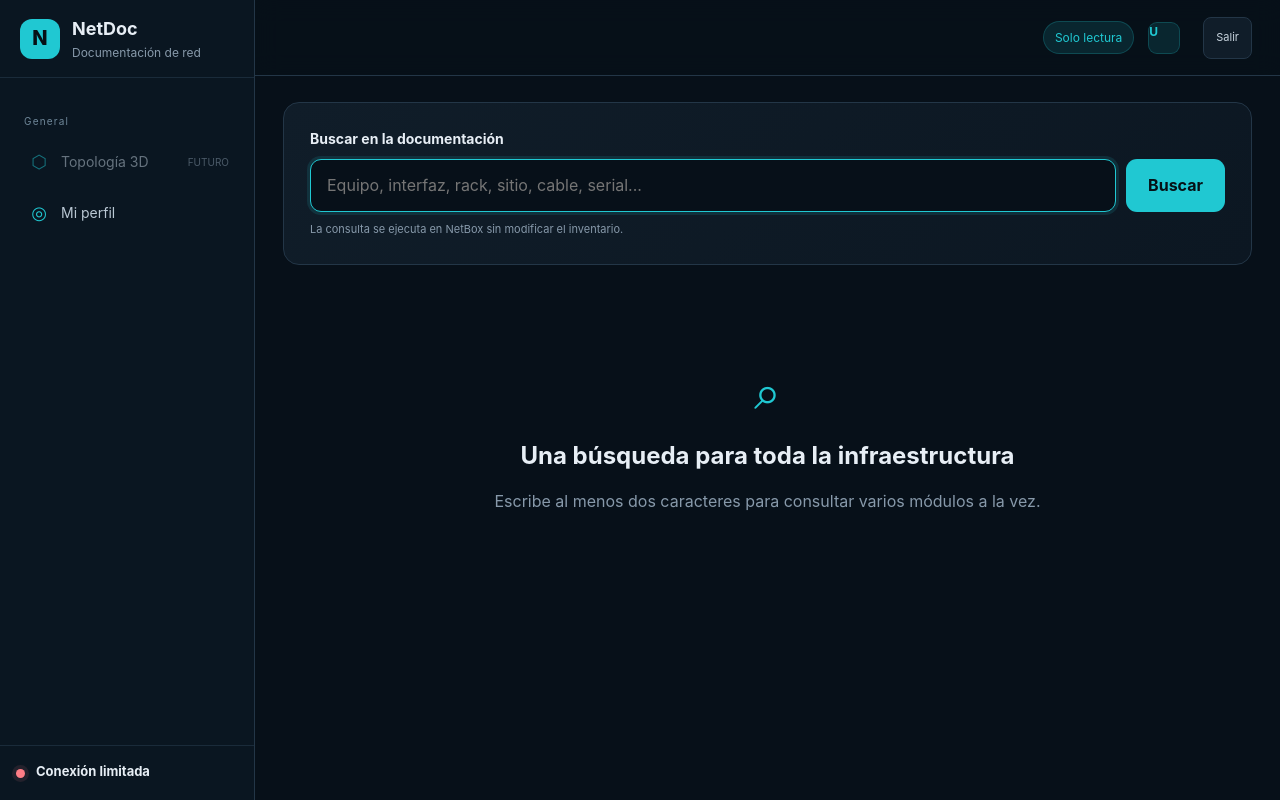
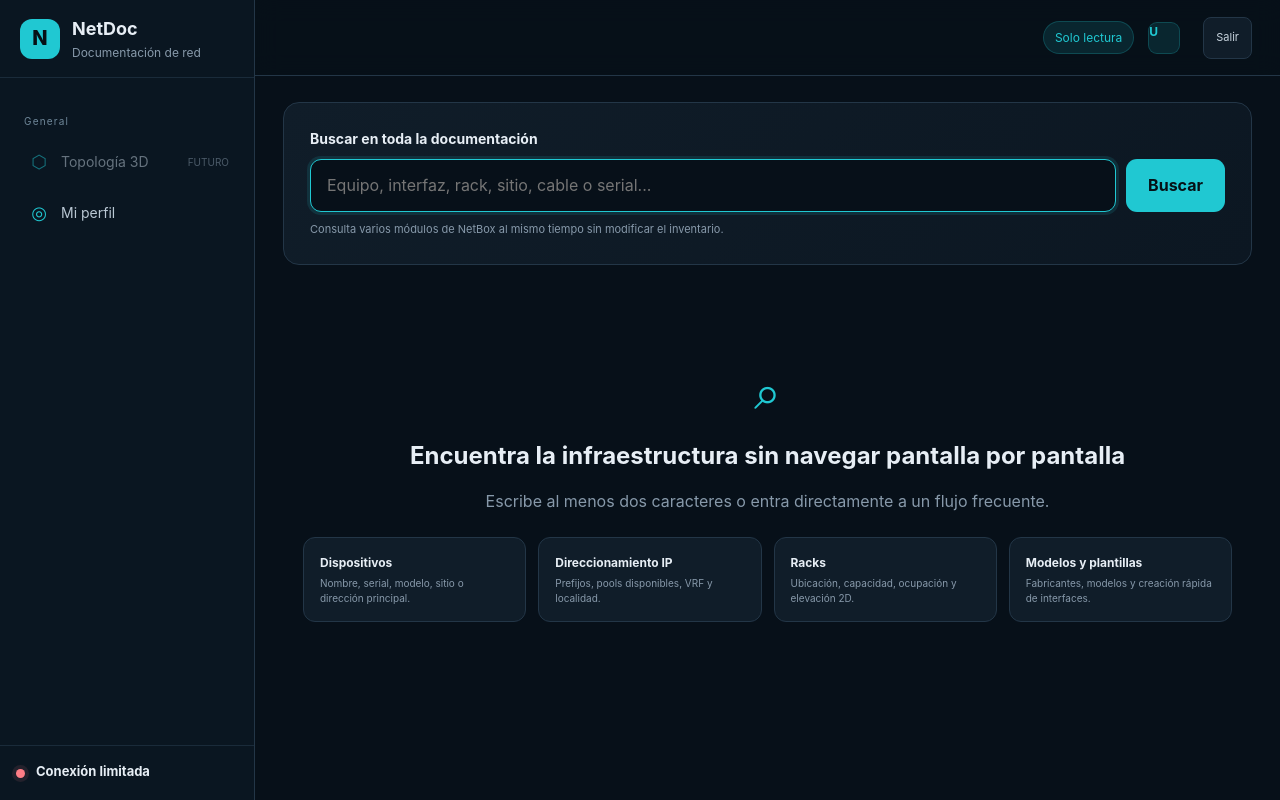
Before and after one commit to tito9903-byte/netdoc, a Python web app: template app/templates/search.html in a window 1280 px wide. Run offline with Jinja, Linux system fonts and the light colour scheme; the template is opened without the code that fills it, so the values that code supplies are empty.

Commit message:
style: improve global search empty state

```diff
--- a/app/templates/search.html
+++ b/app/templates/search.html
@@ -9,7 +9,7 @@
 {% block content %}
 <section class="global-search-hero">
     <form action="/search" method="get" class="global-search-form">
-        <label for="global-search-input">Buscar en la documentación</label>
+        <label for="global-search-input">Buscar en toda la documentación</label>
         <div>
             <input
                 id="global-search-input"
@@ -18,19 +18,41 @@
                 value="{{ query }}"
                 minlength="2"
                 autofocus
-                placeholder="Equipo, interfaz, rack, sitio, cable, serial..."
+                placeholder="Equipo, interfaz, rack, sitio, cable o serial..."
             >
             <button type="submit">Buscar</button>
         </div>
-        <p>La consulta se ejecuta en NetBox sin modificar el inventario.</p>
+        <p>
+            Consulta varios módulos de NetBox al mismo tiempo sin modificar
+            el inventario.
+        </p>
     </form>
 </section>
 
 {% if not searched %}
 <section class="search-welcome">
     <div class="search-welcome-icon">⌕</div>
-    <h2>Una búsqueda para toda la infraestructura</h2>
-    <p>Escribe al menos dos caracteres para consultar varios módulos a la vez.</p>
+    <h2>Encuentra la infraestructura sin navegar pantalla por pantalla</h2>
+    <p>Escribe al menos dos caracteres o entra directamente a un flujo frecuente.</p>
+
+    <div class="search-start-grid">
+        <a class="search-start-card" href="/devices">
+            <strong>Dispositivos</strong>
+            <span>Nombre, serial, modelo, sitio o dirección principal.</span>
+        </a>
+        <a class="search-start-card" href="/ipam">
+            <strong>Direccionamiento IP</strong>
+            <span>Prefijos, pools disponibles, VRF y localidad.</span>
+        </a>
+        <a class="search-start-card" href="/racks">
+            <strong>Racks</strong>
+            <span>Ubicación, capacidad, ocupación y elevación 2D.</span>
+        </a>
+        <a class="search-start-card" href="/device-types">
+            <strong>Modelos y plantillas</strong>
+            <span>Fabricantes, modelos y creación rápida de interfaces.</span>
+        </a>
+    </div>
 </section>
 {% else %}
 <section class="search-overview">
```
